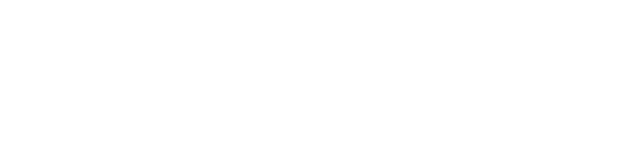
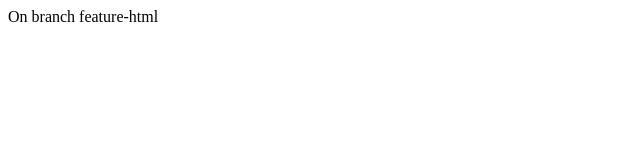
Before and after one commit to bamithaxioned/p1, a plain HTML site: page index.html in a window 1280 px wide. Shown: the whole page, without its empty margins (0-640 px from the left). Drawn offline with Linux system fonts and the light colour scheme.

Commit message:
Html Updated

```diff
--- a/index.html
+++ b/index.html
@@ -6,6 +6,6 @@
     <title>P!</title>
 </head>
 <body>
-
+    On branch feature-html
 </body>
 </html>
```
